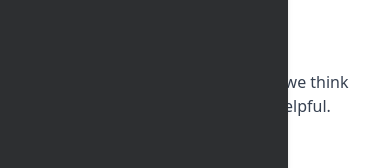
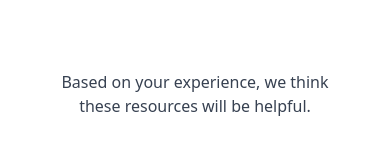
Before and after one commit to lamiaaaalotfyyyy/udemy, a Next.js app: page /instructor/course in a window 390 px wide. Shown: the part 578-746 px from the top of the page. Built offline with nearby package versions, Linux system fonts and the light colour scheme.

Commit message:
refactor

```diff
--- a/src/app/(instructor)/instructor/InstructorSidenav/SideNav.js
+++ b/src/app/(instructor)/instructor/InstructorSidenav/SideNav.js
@@ -14,7 +14,7 @@ const SideNav = () => {
 
   return (
     <>
-      <div className="min-w-72">
+      <div className="min-w-72 hidden md:block">
         <div
           className="fixed left-0 top-0 z-10 bg-[#2d2f31] h-screen w-14 border-r-gray-800 hover:w-72 hover:shadow-md overflow-hidden sidenav"
           style={{ transition: "width 400ms cubic-bezier(.2,0,.38,.9)" }}
--- a/src/app/_components/instructorSection2LandingPage/page.js
+++ b/src/app/_components/instructorSection2LandingPage/page.js
@@ -11,7 +11,7 @@ import { FaChalkboardTeacher } from "react-icons/fa";
 function InstructorSection2LandingPage() {
   return (
     <>
-      <h1 className="text-center text-gray-700 my-20 ml-20 mr-10">
+      <h1 className="text-center text-gray-700 my-20 md:ml-20 ml-10 mr-10">
         Based on your experience, we think these resources will be helpful.
       </h1>
       <div className="md:ml-20 md:mr-10">
@@ -42,11 +42,11 @@ function InstructorSection2LandingPage() {
           des="Get exclusive tips and resources designed to help you launch your first course faster! Eligible instructors who publish their first course on time will receive a special bonus to celebrate. Start today!"
         />
       </div>
-      <h1 className="text-center text-gray-700 my-20 ml-20 mr-10">
+      <h1 className="text-center text-gray-700 my-20 md:ml-20 ml-10 mr-10">
         Have questions? Here are our most popular instructor resources.
       </h1>
 
-      <div className="ml-20 mr-10 lg:mx-auto pb-20 my-20 flex flex-wrap gap-5 justify-center items-baseline">
+      <div className="md:ml-20 ml-10 mr-10 lg:mx-auto pb-20 my-20 flex flex-wrap gap-5 justify-center items-baseline">
         <div className="flex justify-center items-center flex-col ">
           <Link
             href="test-video/"
```
